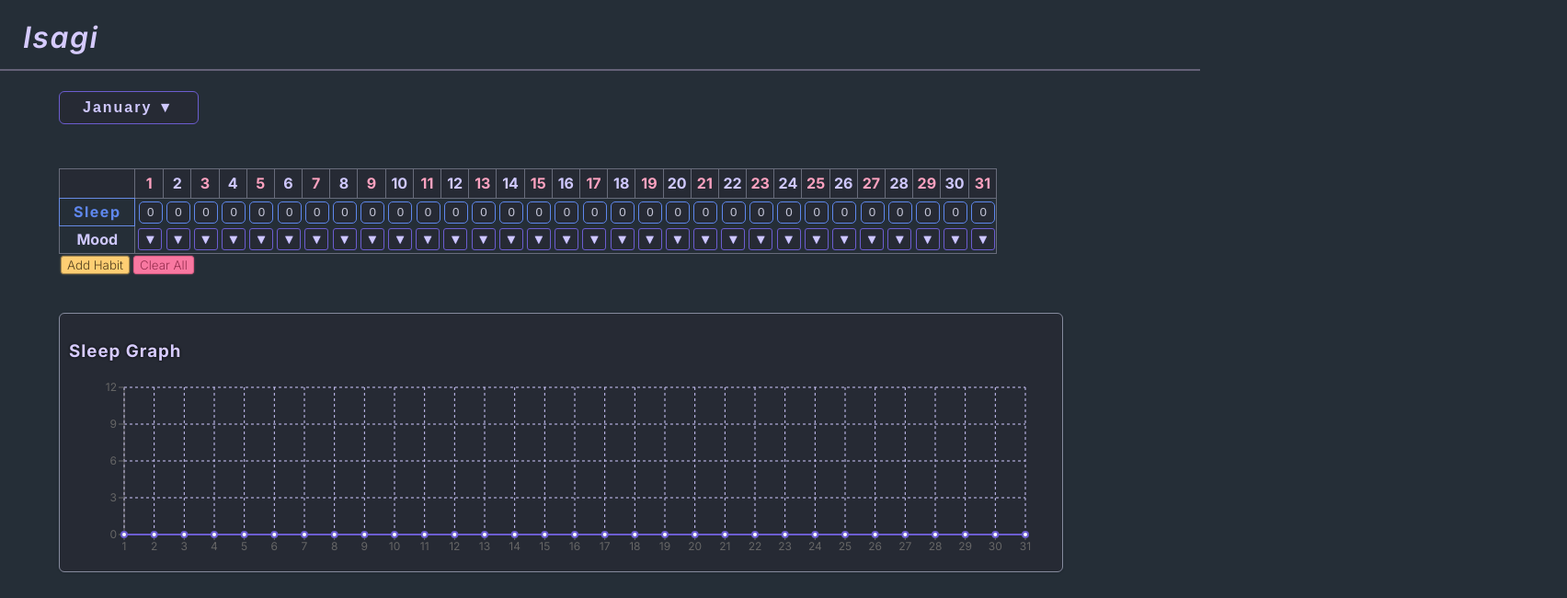
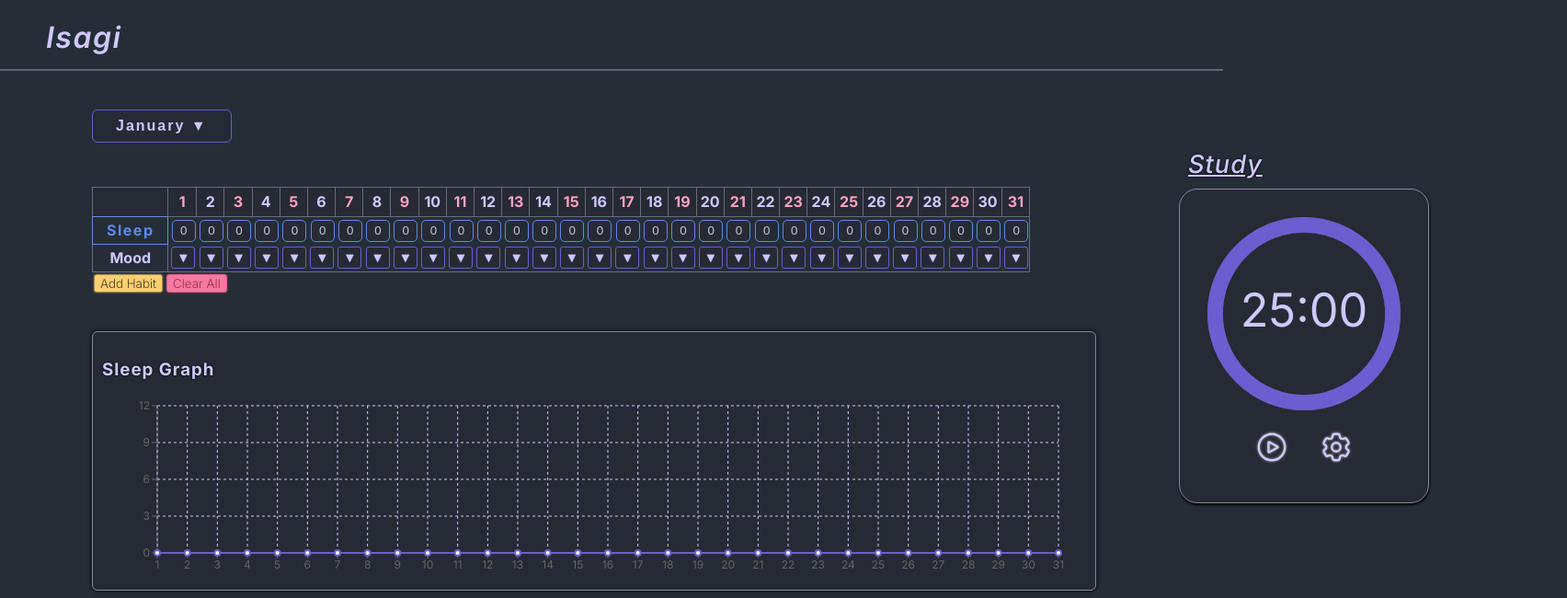
Before and after one commit to VizerDM/Project-Isagi, a React (Vite) app: page / in a window 1280 px wide. Shown: the top 650 px of the page at 92% size, 1704 px wide, since content can reach past the window. Built offline with nearby package versions, Linux system fonts and the light colour scheme.

Commit message:
Finished Pomodoro Feature

```diff
--- a/src/App.css
+++ b/src/App.css
@@ -10,22 +10,83 @@ body,
     font-family: 'Inter', sans-serif;
     font-weight: 400;
     height: 100%;
+    color: #CFC8FF;
+
+
 
 
 }
 
+.main-app {
+    display: flex;
+    flex-direction: column;
+    height: 100vh;
+    width: 100vw;
+}
 
-body {
-    margin: 0;
-    color: lab(83.87% 11.52 -24.44);
 
-    width: 100%;
-    box-sizing: border-box;
+.main-content {
+    display: flex;
+    height: 100%;
+}
+
+.Pomo-main {
+    background-color: #262A34;
+    border-radius: 20px;
+    border: 1px solid #868b9e;
+    margin-left: 0;
+    height: 280px;
+    box-shadow: 0.5px 2px 3px black;
+}
+
+
+.tracker-section {
+    flex-shrink: 0;
+    min-width: 300px;
+    padding: 20px 10px 0 50px;
+}
+
+.sleep-graph {
+    box-shadow: 0px 0px 5px black;
+
+}
+
+
+
+.pomodoro-section {
+    flex: 1;
+    display: flex;
+    flex-direction: column;
+    align-items: start;
+    padding: 20px 50px 0 30px;
+    margin-top: 33px;
+}
+
+.pomodoro-section h3 {
+    margin: 10px 10px;
+    text-decoration: underline;
+    font-style: italic;
+    font-weight: 500;
+    text-align: center;
+    font-size: 1.7rem;
+
+}
+
+.pomo-settings{
+    display: flex;
+    flex-direction: column;
+    justify-content: baseline;
+    align-items: center;
+}
+
+h3 {
+    color: #CFC8FF;
 }
 
 h1 {
+    width: 100%;
+    color: #CFC8FF;
     padding-left: 50px;
-    width: 100%;
     position: sticky;
     display: flex;
     justify-content: baseline;
--- a/src/App.tsx
+++ b/src/App.tsx
@@ -7,9 +7,16 @@ function App() {
     <>
       <div className="main-app">
         <h1>Isagi</h1>
-        <Tracker />
-        <Pomodoro/>
+        <div className="main-content">
+          <div className="tracker-section">
+            <Tracker />
+          </div>
+          <div className="pomodoro-section">
+            <h3>Study</h3>
 
+            <Pomodoro />
+          </div>
+        </div>
       </div>
     </>
   );
--- a/src/Components/Pomodoro.css
+++ b/src/Components/Pomodoro.css
@@ -2,6 +2,7 @@ body {
     background-color: bisque;
     margin: 0;
     width: 100%;
+
 }
 
 main {
@@ -9,6 +10,7 @@ main {
     padding: 30px;
     width: 210px;
     text-align: center;
+    float: left;
 }
 
 button.pomo-button {
--- a/src/Components/Pomodoro.tsx
+++ b/src/Components/Pomodoro.tsx
@@ -9,7 +9,8 @@ function Pomodoro() {
   const [breakTime, setBreakTime] = useState(10);
 
   return (
-    <main>
+    <main className="Pomo-main">
+
       {showSettings ? (
         <Settings
           workTime={workTime}
--- a/src/Components/Settings.tsx
+++ b/src/Components/Settings.tsx
@@ -20,10 +20,14 @@ function Settings({
   setShowSettings,
 }: SettingsProps) {
   return (
-    <div style={{ maxWidth: 400, margin: "2em auto" }}>
-      <h2>Pomodoro Settings</h2>
+    <div
+      className="pomo-settings"
+      style={{ maxWidth: 400, margin: "2em auto" }}
+    >
+      <h2> Settings</h2>
       <div style={{ fontWeight: 600, marginBottom: 8 }}>Time (Minutes)</div>
 
+      <div style={{margin:'15px 5px '}}>
         <label htmlFor="work-time" style={{ fontWeight: 600, marginRight: 8 }}>
           Work:
         </label>
@@ -47,7 +51,13 @@ function Settings({
             outline: "none",
           }}
         />
-      <label htmlFor="break-time" style={{ fontWeight: 600, margin: "0 8px" }}>
+      </div>
+      <div>
+        {" "}
+        <label
+          htmlFor="break-time"
+          style={{ fontWeight: 600, margin: "0 8px" }}
+        >
           Break:
         </label>
         <input
@@ -70,6 +80,8 @@ function Settings({
             outline: "none",
           }}
         />
+      </div>
+
       <BackButton onClick={() => setShowSettings(false)} />
     </div>
   );
--- a/src/Components/Timer.tsx
+++ b/src/Components/Timer.tsx
@@ -15,7 +15,7 @@ type SettingsProps = {
 };
 
 function Timer({ workTime, setShowSettings, breakTime }: SettingsProps) {
-  const [isPaused, setIsPaused] = useState(false);
+  const [isPaused, setIsPaused] = useState(true);
   const [mode, setMode] = useState("w");
   const [timeLeft, setTimeLeft] = useState(workTime * 60);
 
--- a/src/Components/Tracker.css
+++ b/src/Components/Tracker.css
@@ -10,11 +10,8 @@
 
 }
 
-.main-app {
-    display: flex;
-    flex-direction: column;
-    align-items: center;
-    height: 100%;
+.Pomo-main{
+    float: left;
 }
 
 
```
Lines whose indentation alone changed are shown as unchanged.
